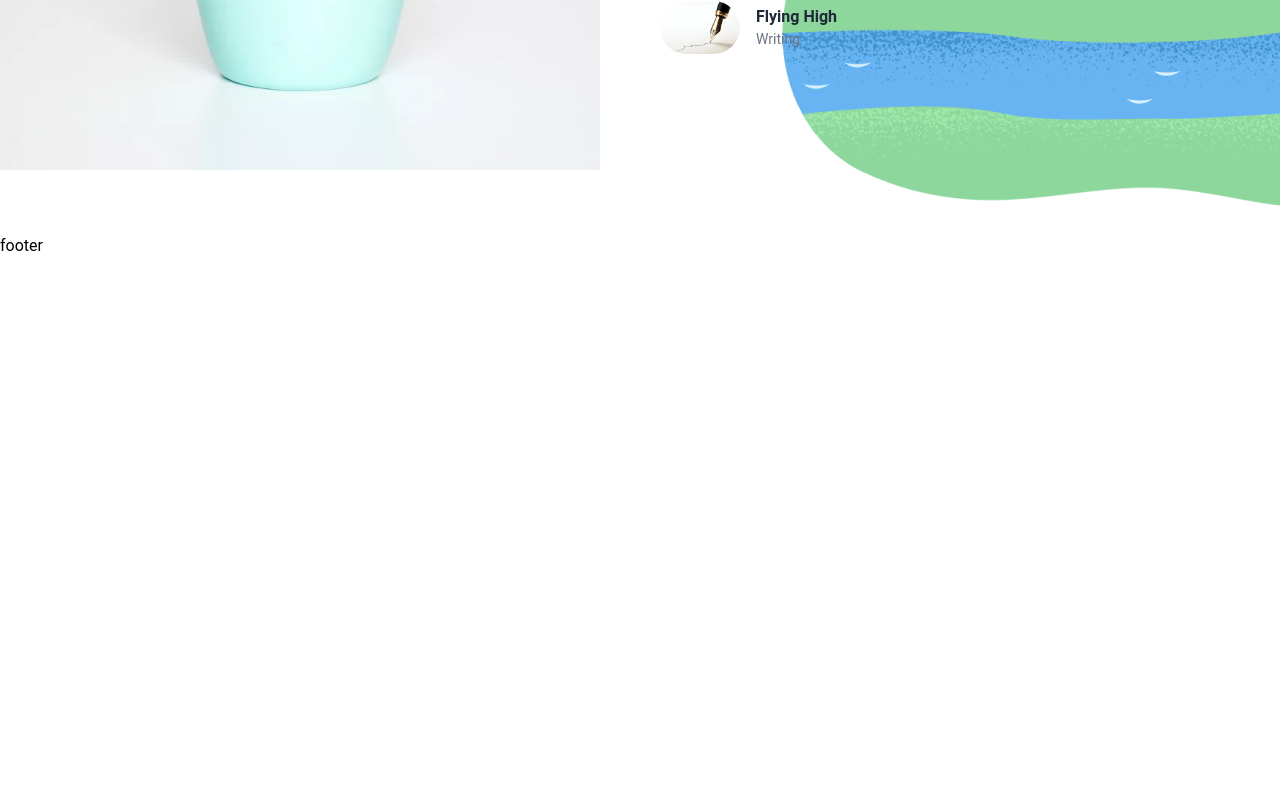
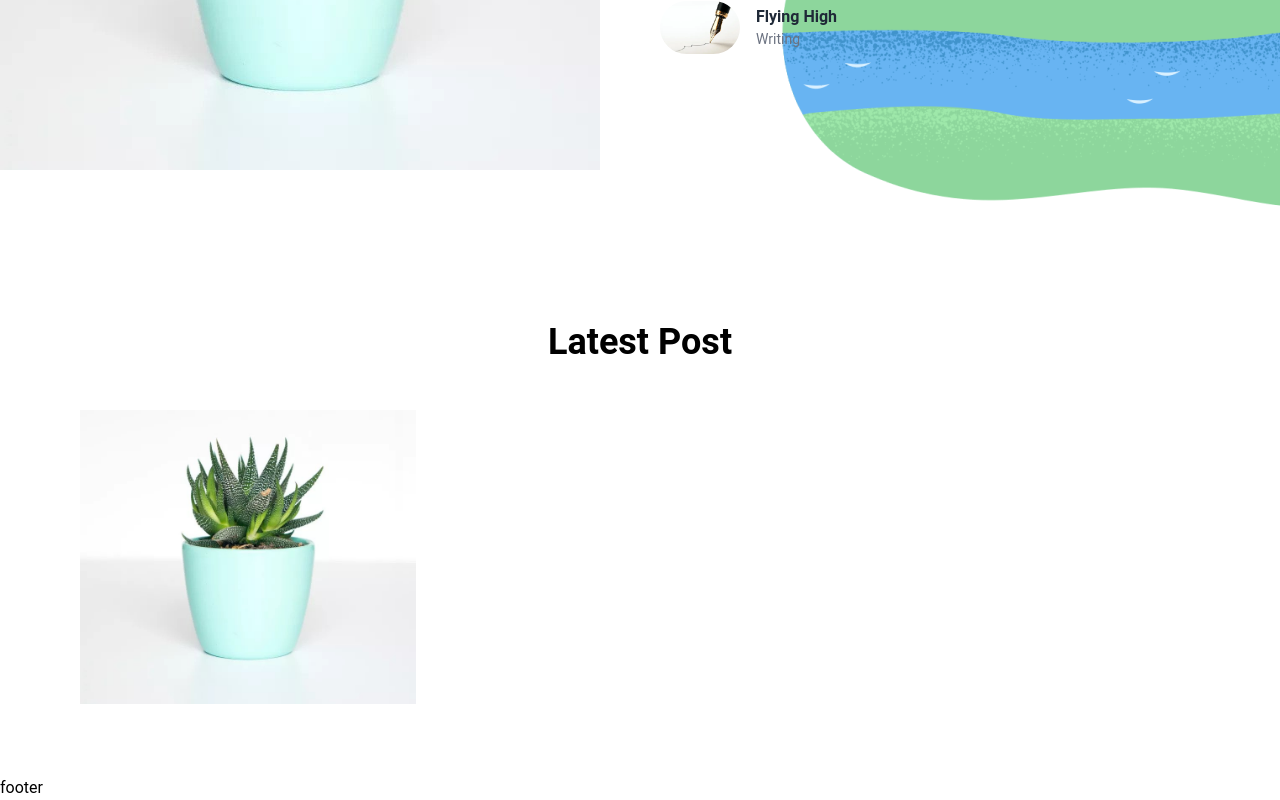
Before and after one commit to iSantanaaH/blog-star-guide, a Next.js app in the folder front-end_next/: page / in a window 1280 px wide. Shown: the part 573-1373 px from the top of the page. Before the commit the page ends 831 px from the top, so only its background shows below. Built offline with nearby package versions, Linux system fonts and the light colour scheme.

Commit message:
create sectionPosts.tsx

```diff
--- /dev/null
+++ b/front-end_next/app/Components/Section2/sectionPosts.tsx
@@ -0,0 +1,37 @@
+import React from "react";
+import Link from "next/link";
+import Image from "next/image";
+
+const SectionPosts = () => {
+  return (
+    <section className="container mx-auto md:px-20 py-10">
+      <h1 className="font-bold text-4xl py-12 text-center">Latest Post</h1>
+
+      <div className="grid md:grid-cols-2 lg:grid-cols-3 gap-14">
+        {latestPost()}
+      </div>
+    </section>
+  );
+};
+
+export default SectionPosts;
+
+const latestPost = () => {
+  return (
+    <div className="item">
+      <div className="images">
+        <Link href={"/"}>
+          <Image
+            src={"/images/img1.jpg"}
+            width={600}
+            height={600}
+            alt="Picture Blog"
+          />
+        </Link>
+      </div>
+      <div className="info flex justify-center flex-col py-4">
+
+      </div>
+    </div>
+  );
+};
--- a/front-end_next/app/page.tsx
+++ b/front-end_next/app/page.tsx
@@ -1,11 +1,13 @@
 import Format from '@/layout/format';
 import Section1 from './Components/Section1/section1';
+import SectionPosts from './Components/Section2/sectionPosts';
 
 
 export default function Home() {
   return (
     <Format>
       <Section1></Section1>
+      <SectionPosts></SectionPosts>
     </Format>
   )
 };
```
